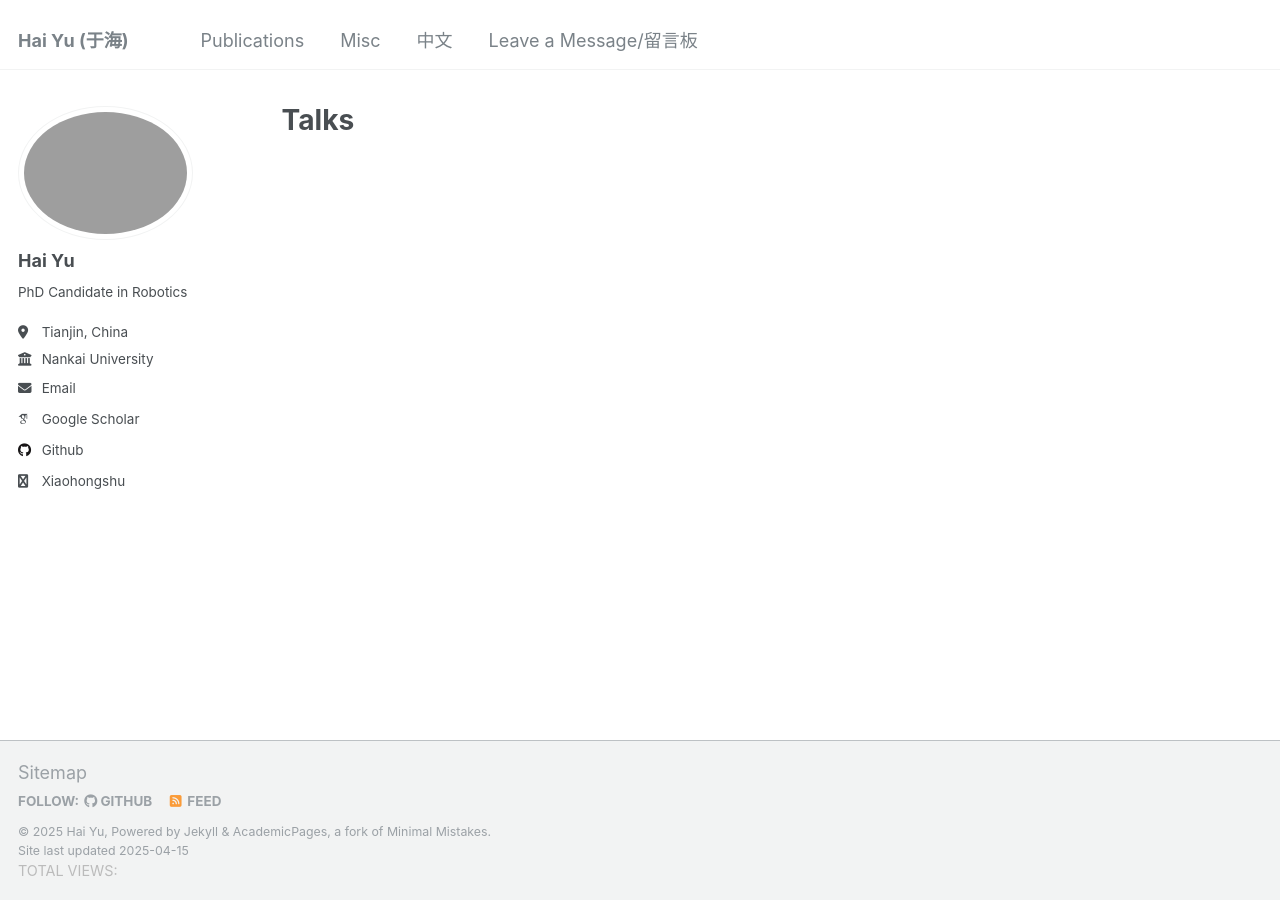
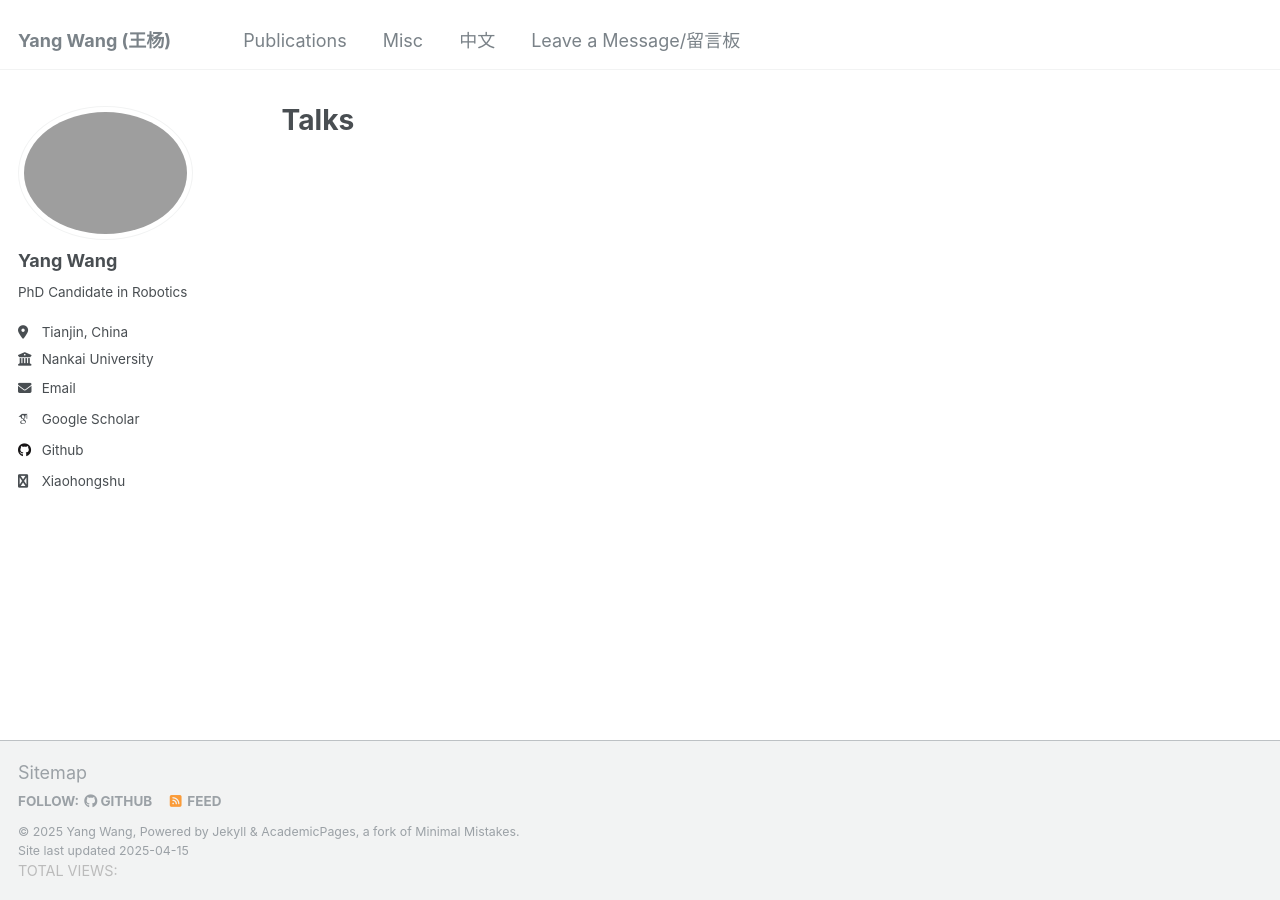
Before and after one commit to wangy1893/wangy1893.github.io, a Jekyll site: the page built from _pages/talks.html, in a window 1280 px wide. Built offline with Jekyll 4.4.1, drawn with Linux system fonts in a browser that asks for light colours; some web fonts are replaced; a script that is not in the unit is left out; comment, search, counter and statistics services are not loaded.

Commit message:
Update _config.yml

```diff
--- a/_config.yml
+++ b/_config.yml
@@ -8,14 +8,14 @@
 
 # Basic Site Settings
 locale                   : "en-US"
-title                    : "Hai Yu (于海)"
+title                    : "Yang Wang (王杨)"
 title_separator          : "-"
-name                     : &name "Hai Yu"
+name                     : &name "Yang Wang"
 description              : &description "PhD Candidate of Nankai University"
-url                      : https://u-hai.github.io
+url                      : https://wangy1893.github.io
 # the base hostname & protocol for your site e.g. "https://mmistakes.github.io"
 baseurl                  : "" # the subpath of your site, e.g. "/blog"
-repository               : "u-hai/u-hai.github.io"
+repository               : "wangy1893/wangy1893.github.io"
 
 # Site Author - The following control what appear as part of the author content on the side bar.
 #               If a field is blank the icon and link will not appear, otherwise it will be shown.
@@ -24,13 +24,13 @@ author:
   # Biographic information
   # avatar           : "zzp.png"
   avatar           : "pic-yuhai.jpg"
-  name             : "Hai Yu"
+  name             : "Yang Wang"
   pronouns         : # example: "she/her"
   bio              : "PhD Candidate in Robotics"
   location         : "Tianjin, China"
   employer         : "Nankai University"
   uri              : # URL
-  email            : "yuhai@mail.nankai.edu.cn"
+  email            : "wangy1893@mail.nankai.edu.cn"
 
   # Academic websites
   arxiv            : # URL - Update with the correct link to your profile
@@ -44,7 +44,7 @@ author:
   bitbucket        : # Username - Update with your username on the site
   codepen          : # Username
   dribbble         : # Username
-  github           : "u-hai"
+  github           : "wangy1893"
   kaggle           : # Username
   stackoverflow    : # User number or user number and name (i.e., use "1" or "1/jeff-atwood")
 
```
